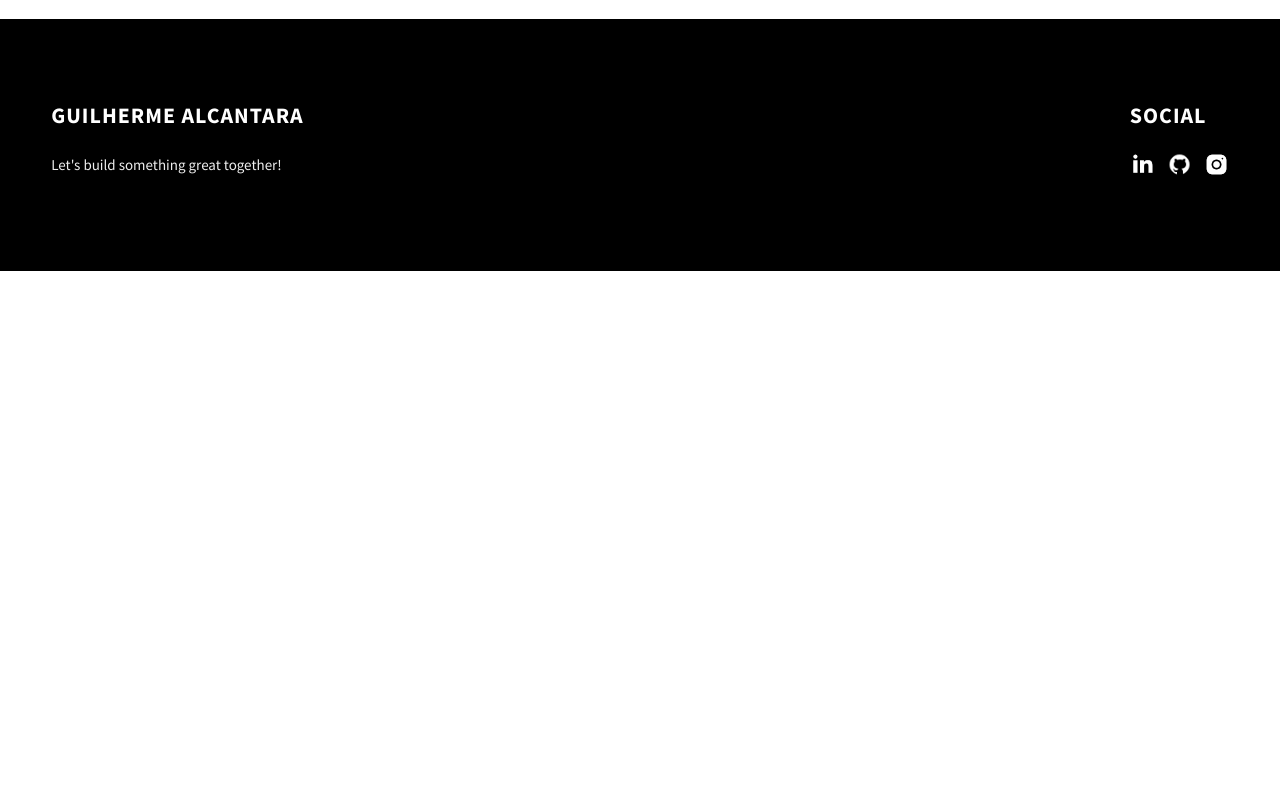
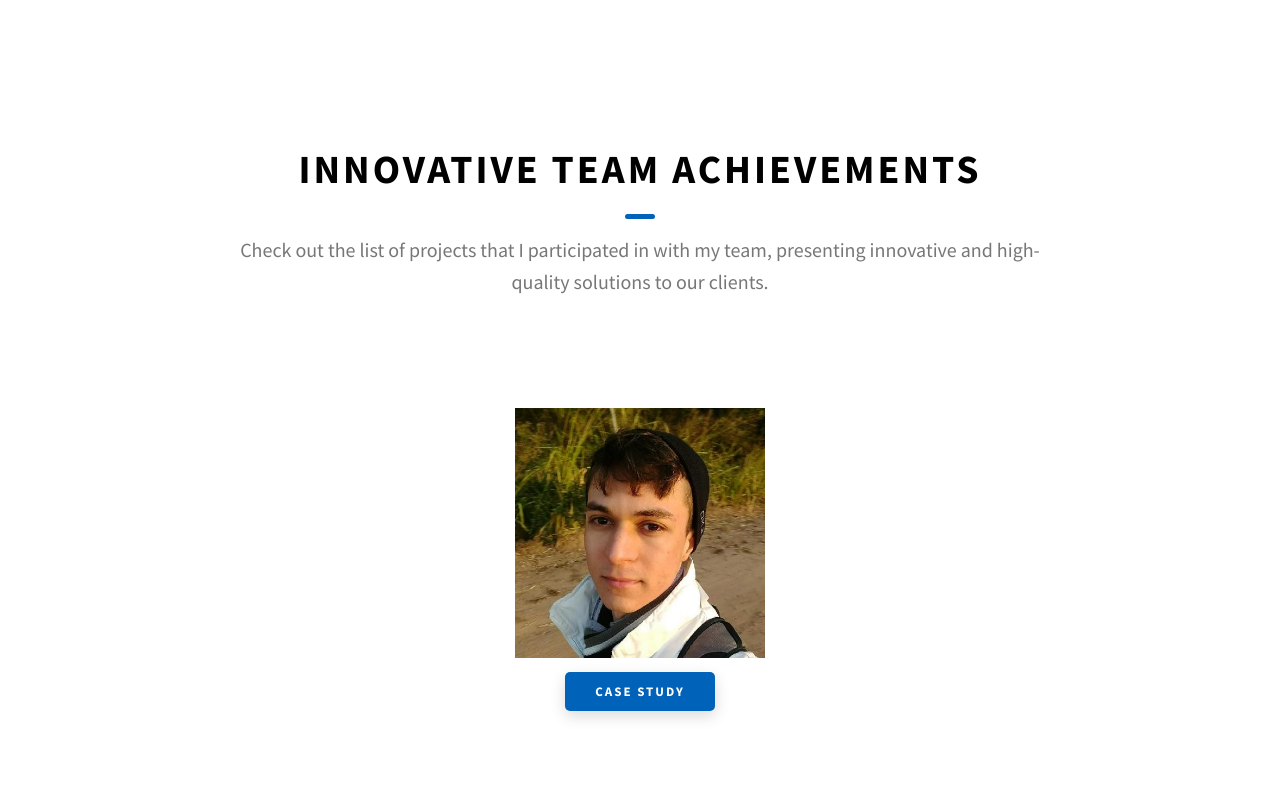
Before and after one commit to guinalcantara/aboutme, a website: page index.html in a window 1280 px wide. Shown: the part 2480-3280 px from the top of the page. Before the commit the page ends 2751 px from the top, so only its background shows below. Drawn offline with Linux system fonts and the light colour scheme.

Commit message:
adicionado segunda categoria de projetos

```diff
--- a/index.html
+++ b/index.html
@@ -190,6 +190,34 @@
         </div>
       </div>
     </section>
+
+    <section id="projects-teams" class="projects-teams sec-pad">
+      <div class="main-container">
+        <h2 class="heading heading-sec heading-sec__mb-bg">
+          <span class="heading-sec__main">Innovative Team Achievements</span>
+          <span class="heading-sec__sub">
+            Check out the list of projects that I participated in with my team, presenting innovative and high-quality solutions to our clients.
+          </span>
+        </h2>
+
+        <div class="container">
+          <div class="item">
+            <img src="assets/jpeg/guilherme.jpg" alt="Logo">
+            <!-- <h2 class="project-title">Projeto 1</h2>
+            <p class="about__content-details-para">Descrição breve do projeto.</p> -->
+            <!-- <a href="./#contact" class="btn btn--sm btn--theme dynamicBgClr">See more</a> -->
+            <a
+                href="./project-1.html"
+                class="btn btn--sm btn--theme dynamicBgClr"
+                target="_blank"
+                >Case Study</a
+              >
+          </div>
+
+        </div>
+      </div>
+    </section>
+
     <footer class="main-footer">
       <div class="main-container">
         <div class="main-footer__upper">
```
